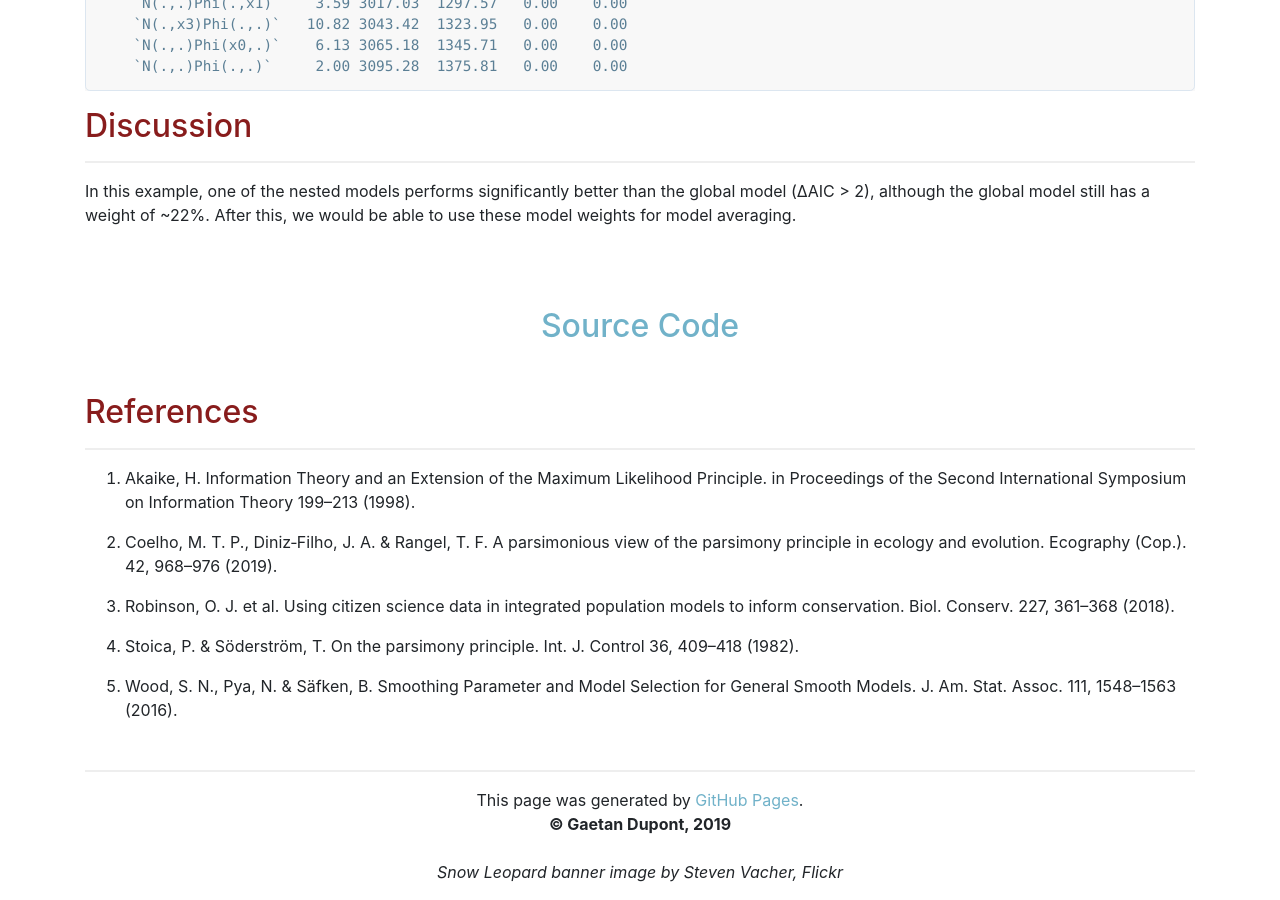
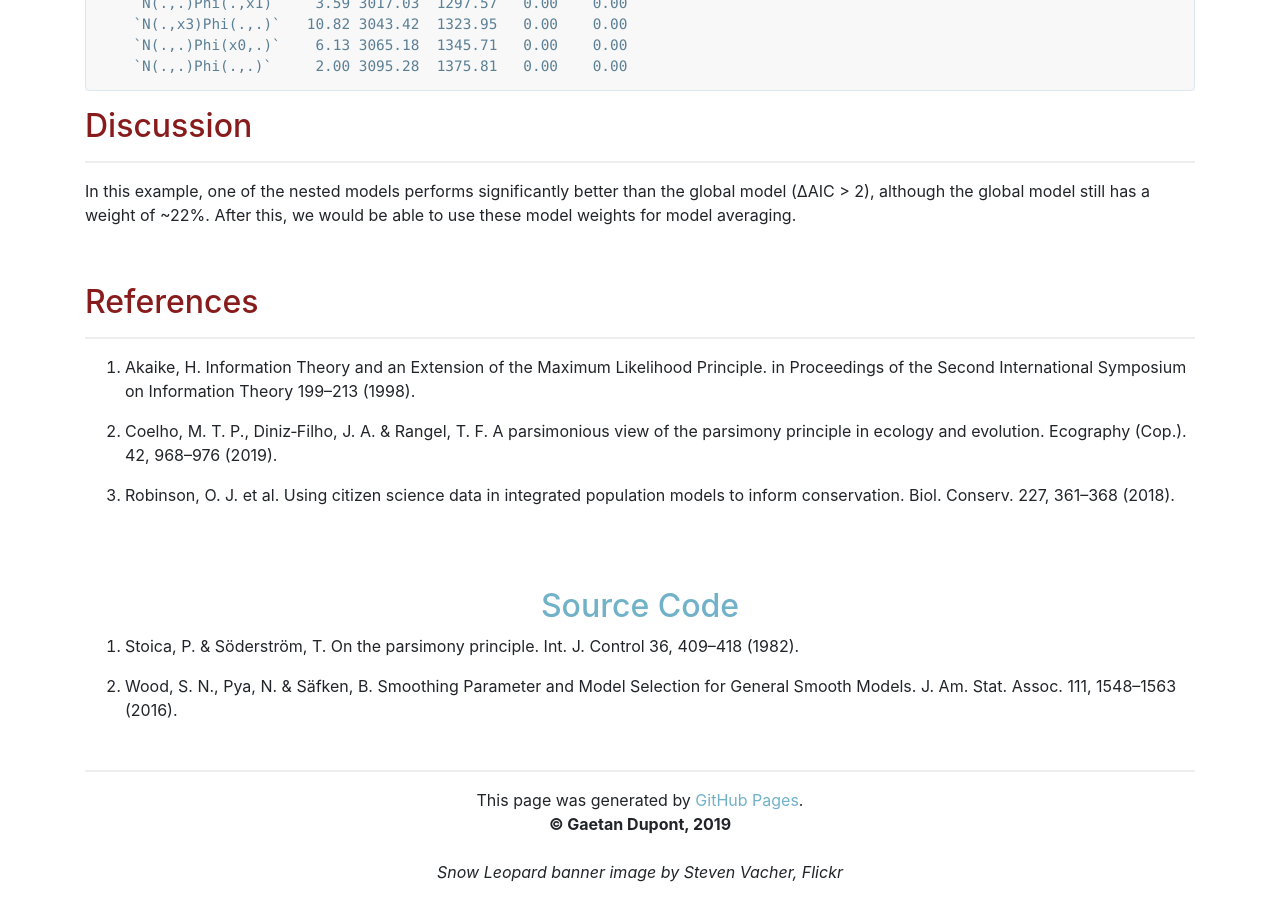
Before and after one commit to chrisyeh96/chrisyeh96.github.io, a Jekyll site: the page built from _posts/2019-05-29-Auto-Nested-Mod.md, in a window 1280 px wide and 900 px high, scrolled down 8778 px. Built offline with Jekyll 4.4.1, drawn with Linux system fonts in a browser that asks for light colours; nearby versions of some CDN libraries.

Commit message:
Update 2019-05-29-Auto-Nested-Mod.md

```diff
--- a/_posts/2019-05-29-Auto-Nested-Mod.md
+++ b/_posts/2019-05-29-Auto-Nested-Mod.md
@@ -370,11 +370,6 @@ print(models.aictab)
 In this example, one of the nested models performs significantly better than the global model (ΔAIC > 2), although the global model still has a weight of ~22%. After this, we would be able to use these model weights for model averaging.
 
 <br>
-<br>
-
-## <center><a href="{{ site.baseurl }}/post-source-code/ReproAutoNested.R">Source Code</a></center>
-
-<br>
 
 ## <span style="color:#881c1c">References</span>
 ---
@@ -384,6 +379,11 @@ In this example, one of the nested models performs significantly better than the
 
 3. Robinson, O. J. et al. Using citizen science data in integrated population models to inform conservation. Biol. Conserv. 227, 361–368 (2018).
 
+<br>
+<br>
+
+## <center><a href="{{ site.baseurl }}/post-source-code/ReproAutoNested.R">Source Code</a></center>
+
 4. Stoica, P. & Söderström, T. On the parsimony principle. Int. J. Control 36, 409–418 (1982).
 
 5. Wood, S. N., Pya, N. & Säfken, B. Smoothing Parameter and Model Selection for General Smooth Models. J. Am. Stat. Assoc. 111, 1548–1563 (2016).
```
